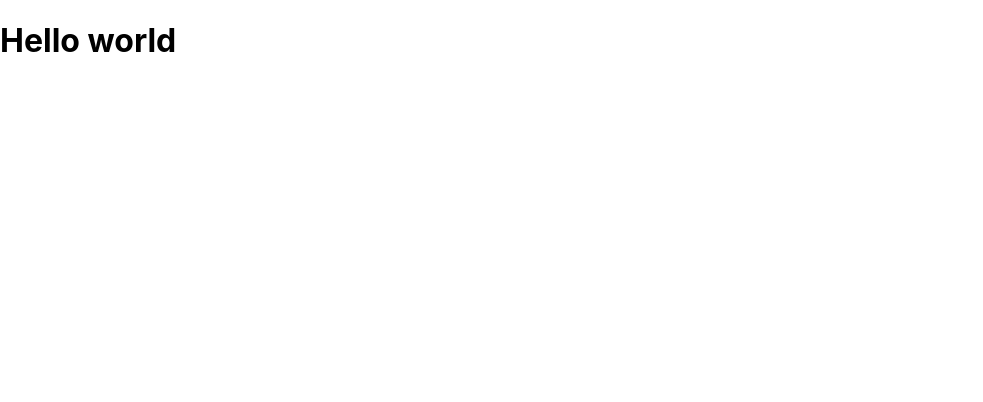
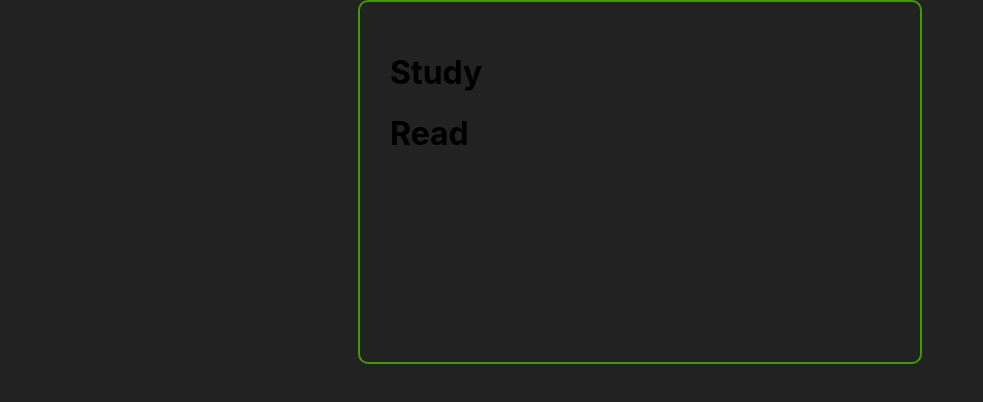
Before and after one commit to devcarolinealmeida/task-list-react, a React (Create React App) app: page / in a window 1280 px wide. Shown: the top 402 px of the page, without its empty margins (0-983 px from the left). Built offline with nearby package versions, Linux system fonts and the light colour scheme.

Commit message:
testing React

```diff
--- /dev/null
+++ b/src/App.css
@@ -0,0 +1,8 @@
+.container {
+    max-width: 500px;
+    margin: auto;
+    min-height: 300px;
+    border: 2px solid rgb(64, 156, 3);
+    padding: 30px;
+    border-radius: 10px;
+}
--- a/src/App.js
+++ b/src/App.js
@@ -1,8 +1,29 @@
-import React from 'react'
+import React, { useState } from 'react'
+import Tasks from './components/Tasks'
+import './App.css'
 
 const App = () => {
-  const message = "Hello world"
-  return <h1>{message}</h1>
+  const [tasks, setTasks] = useState([
+    {
+      id: '1',
+      title: 'Study',
+      completed: false,
+    },
+    {
+      id: '2',
+      title: 'Read',
+      completed: true,
+    }
+  ])
+
+  return (
+    <div>
+        <div className='container'>
+          <Tasks tasks={tasks}/>
+        </div>
+
+    </div>
+  )
 }
 
 export default App;
--- /dev/null
+++ b/src/components/Task.js
@@ -0,0 +1,7 @@
+import React from 'react';
+
+const Task = ({ task }) => {
+    return ( <h1>{task.title}</h1> );
+}
+
+export default Task;
--- /dev/null
+++ b/src/components/Tasks.js
@@ -0,0 +1,14 @@
+import React from "react";
+import Task from "./Task";
+
+const Tasks = ( { tasks }) => {
+    return (
+        <>
+            {tasks.map((task) => (
+                <Task task={task} />
+            ))}
+        </>
+    )
+}
+
+export default Tasks;
--- a/src/index.css
+++ b/src/index.css
@@ -5,6 +5,7 @@ body {
     sans-serif;
   -webkit-font-smoothing: antialiased;
   -moz-osx-font-smoothing: grayscale;
+  background-color: #222;
 }
 
 code {
```
